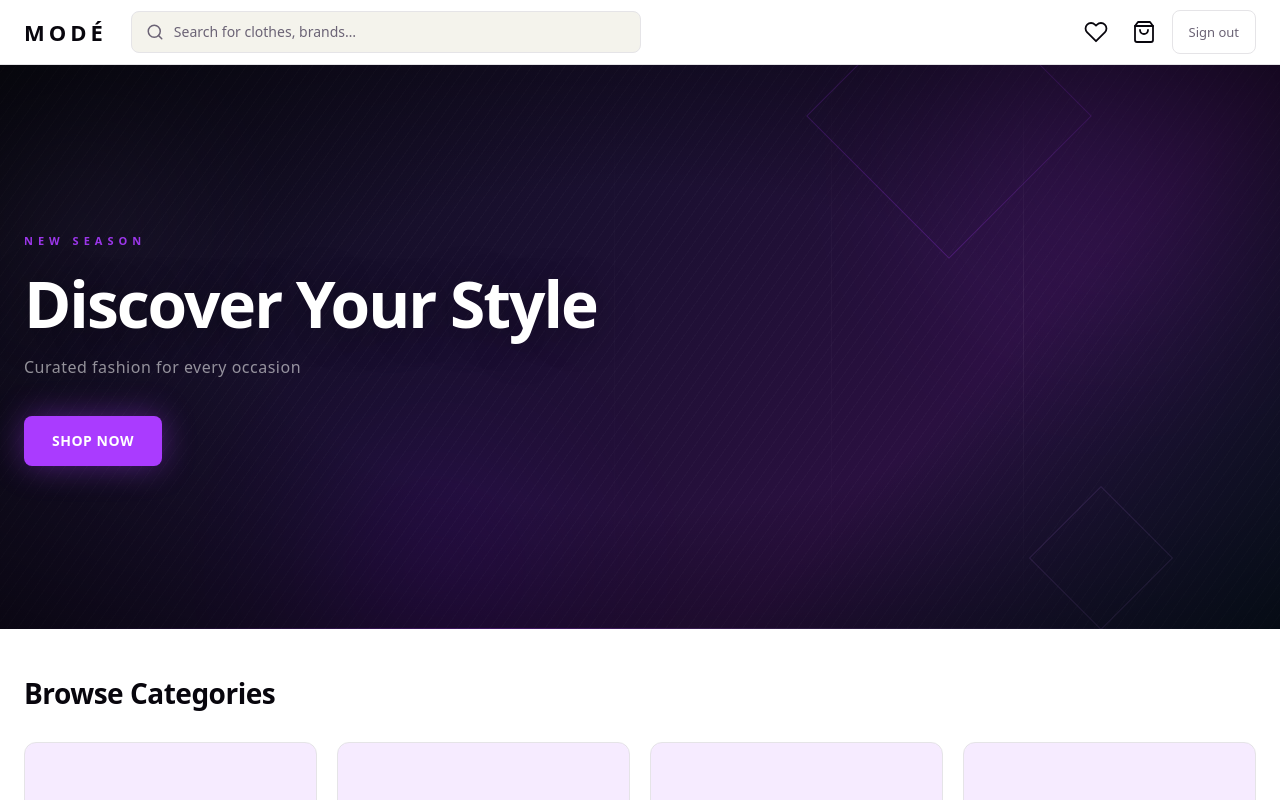
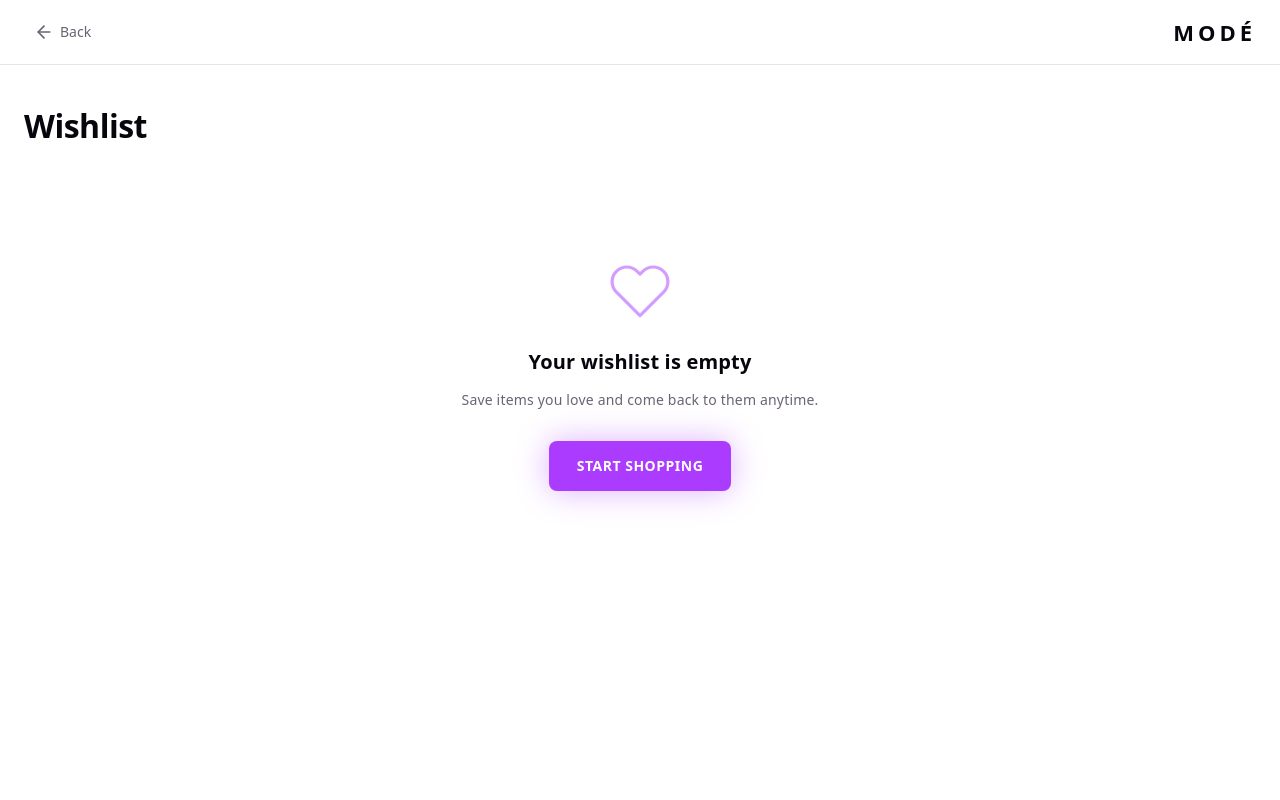
Before and after one commit to kacmazozan/e-commerce-platform, a React app in the folder frontend/: page / in a window 1280 px wide. Both pictures are taken after a click on the button 1095 px from the left and 32 px from the top of the page. Shown: the top 800 px of the page. Built offline with nearby package versions, Linux system fonts and the light colour scheme; the HTML template or start-up script is replaced by a standard one.

Commit message:
Implemented wishlist, also moved pages in src into logical folders

```diff
--- a/frontend/src/App.jsx
+++ b/frontend/src/App.jsx
@@ -1,9 +1,10 @@
 import { useState } from 'react'
-import LoginPage from './LoginPage'
-import RegisterPage from './RegisterPage'
-import ForgotPasswordPage from './ForgotPasswordPage'
-import HomePage from './HomePage'
-import CartPage from './CartPage'
+import LoginPage from './pages/auth/LoginPage'
+import RegisterPage from './pages/auth/RegisterPage'
+import ForgotPasswordPage from './pages/auth/ForgotPasswordPage'
+import HomePage from './pages/home/HomePage'
+import CartPage from './pages/cart/CartPage'
+import WishlistPage from './pages/wishlist/WishlistPage'
 import './App.css'
 
 function App() {
@@ -31,6 +32,10 @@ function App() {
     return <CartPage onBack={() => setView('home')} />
   }
 
+  if (view === 'wishlist') {
+    return <WishlistPage onBack={() => setView('home')} />
+  }
+
   return (
     <HomePage
       onNavigate={setView}
--- a/frontend/src/HomePage.jsx
+++ b/frontend/src/pages/home/HomePage.jsx
@@ -62,7 +62,7 @@ export default function HomePage({ onNavigate, onLogout }) {
           </div>
 
           <nav className="nav-actions">
-            <button className="icon-btn" aria-label="Wishlist">
+            <button className="icon-btn" aria-label="Wishlist" onClick={() => onNavigate('wishlist')}>
               <WishlistIcon />
               {wishlistCount > 0 && <span className="badge">{wishlistCount}</span>}
             </button>
--- /dev/null
+++ b/frontend/src/pages/wishlist/WishlistPage.css
@@ -0,0 +1,119 @@
+.wishlist-page {
+  width: 100%;
+  min-height: 100svh;
+  display: flex;
+  flex-direction: column;
+  background: var(--bg);
+}
+
+/* ── Header ── */
+.wishlist-header {
+  position: sticky;
+  top: 0;
+  z-index: 100;
+  background: var(--bg);
+  border-bottom: 1px solid var(--border);
+  padding: 0 24px;
+}
+
+.wishlist-header-inner {
+  max-width: 1280px;
+  margin: 0 auto;
+  height: 64px;
+  display: flex;
+  align-items: center;
+  gap: 16px;
+}
+
+.wishlist-header .back-btn {
+  display: flex;
+  align-items: center;
+  gap: 6px;
+  border: none;
+  background: transparent;
+  color: var(--text);
+  font: inherit;
+  font-size: 14px;
+  cursor: pointer;
+  padding: 6px 10px;
+  border-radius: 8px;
+  transition: background 0.15s, color 0.15s;
+}
+
+.wishlist-header .back-btn:hover {
+  background: var(--accent-bg);
+  color: var(--accent);
+}
+
+.wishlist-header .brand {
+  font-size: 22px;
+  font-weight: 700;
+  letter-spacing: 4px;
+  color: var(--text-h);
+  margin-left: auto;
+}
+
+/* ── Main ── */
+.wishlist-main {
+  max-width: 1280px;
+  margin: 0 auto;
+  width: 100%;
+  padding: 48px 24px 64px;
+  box-sizing: border-box;
+}
+
+.wishlist-title {
+  font-size: 32px;
+  font-weight: 700;
+  letter-spacing: -0.5px;
+  color: var(--text-h);
+  margin: 0 0 40px;
+}
+
+/* ── Empty state ── */
+.wishlist-empty {
+  display: flex;
+  flex-direction: column;
+  align-items: center;
+  justify-content: center;
+  gap: 12px;
+  padding: 80px 24px;
+  text-align: center;
+}
+
+.wishlist-empty .empty-icon {
+  color: var(--accent);
+  opacity: 0.5;
+  margin-bottom: 8px;
+}
+
+.wishlist-empty .empty-title {
+  font-size: 20px;
+  font-weight: 600;
+  color: var(--text-h);
+  margin: 0;
+}
+
+.wishlist-empty .empty-sub {
+  font-size: 14px;
+  color: var(--text);
+  margin: 0 0 16px;
+}
+
+.wishlist-empty .cta-btn {
+  padding: 12px 28px;
+  background: var(--accent);
+  color: #fff;
+  font: inherit;
+  font-size: 14px;
+  font-weight: 600;
+  border: none;
+  border-radius: 8px;
+  cursor: pointer;
+  transition: opacity 0.15s;
+  letter-spacing: 0.5px;
+}
+
+.wishlist-empty .cta-btn:hover {
+  opacity: 0.88;
+}
--- /dev/null
+++ b/frontend/src/pages/wishlist/WishlistPage.jsx
@@ -0,0 +1,40 @@
+import './WishlistPage.css'
+
+function BackIcon() {
+  return (
+    <svg width="20" height="20" viewBox="0 0 24 24" fill="none" stroke="currentColor" strokeWidth="2" strokeLinecap="round" strokeLinejoin="round">
+      <line x1="19" y1="12" x2="5" y2="12" />
+      <polyline points="12 19 5 12 12 5" />
+    </svg>
+  )
+}
+
+export default function WishlistPage({ onBack }) {
+  return (
+    <div className="wishlist-page">
+      <header className="wishlist-header">
+        <div className="wishlist-header-inner">
+          <button className="back-btn" onClick={onBack}>
+            <BackIcon /> Back
+          </button>
+          <span className="brand">MODÉ</span>
+        </div>
+      </header>
+
+      <main className="wishlist-main">
+        <h1 className="wishlist-title">Wishlist</h1>
+
+        <div className="wishlist-empty">
+          <div className="empty-icon">
+            <svg width="64" height="64" viewBox="0 0 24 24" fill="none" stroke="currentColor" strokeWidth="1.2" strokeLinecap="round" strokeLinejoin="round">
+              <path d="M20.84 4.61a5.5 5.5 0 00-7.78 0L12 5.67l-1.06-1.06a5.5 5.5 0 00-7.78 7.78l1.06 1.06L12 21.23l7.78-7.78 1.06-1.06a5.5 5.5 0 000-7.78z" />
+            </svg>
+          </div>
+          <p className="empty-title">Your wishlist is empty</p>
+          <p className="empty-sub">Save items you love and come back to them anytime.</p>
+          <button className="cta-btn" onClick={onBack}>Start Shopping</button>
+        </div>
+      </main>
+    </div>
+  )
+}
```
Also changed, not shown: frontend/src/pages/auth/ForgotPasswordPage.jsx (renamed from frontend/src/ForgotPasswordPage.jsx), frontend/src/pages/auth/LoginPage.css (renamed from frontend/src/LoginPage.css), frontend/src/pages/auth/LoginPage.jsx (renamed from frontend/src/LoginPage.jsx), frontend/src/pages/auth/RegisterPage.jsx (renamed from frontend/src/RegisterPage.jsx), frontend/src/pages/cart/CartPage.css (renamed from frontend/src/CartPage.css), frontend/src/pages/cart/CartPage.jsx (renamed from frontend/src/CartPage.jsx), frontend/src/pages/home/HomePage.css (renamed from frontend/src/HomePage.css).
